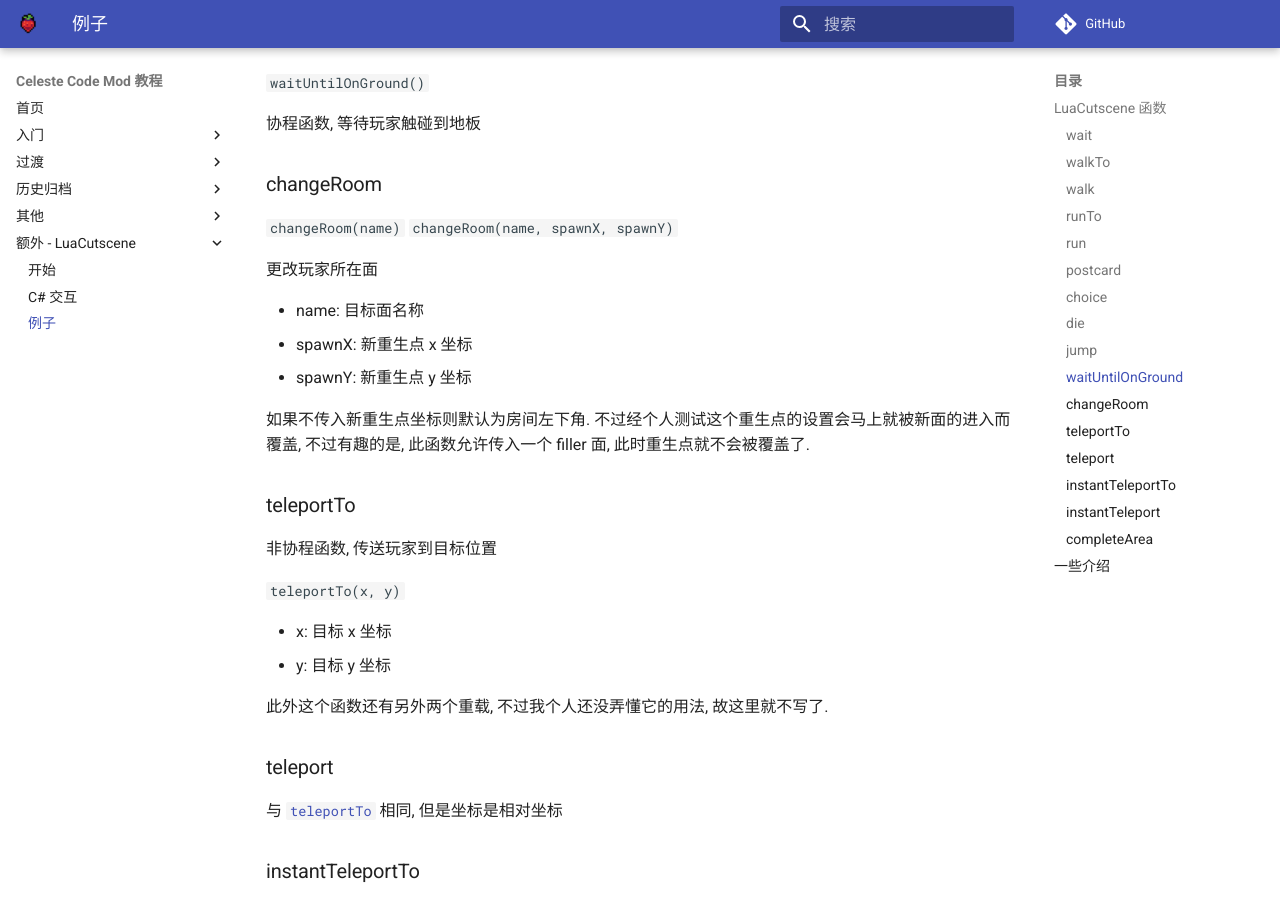
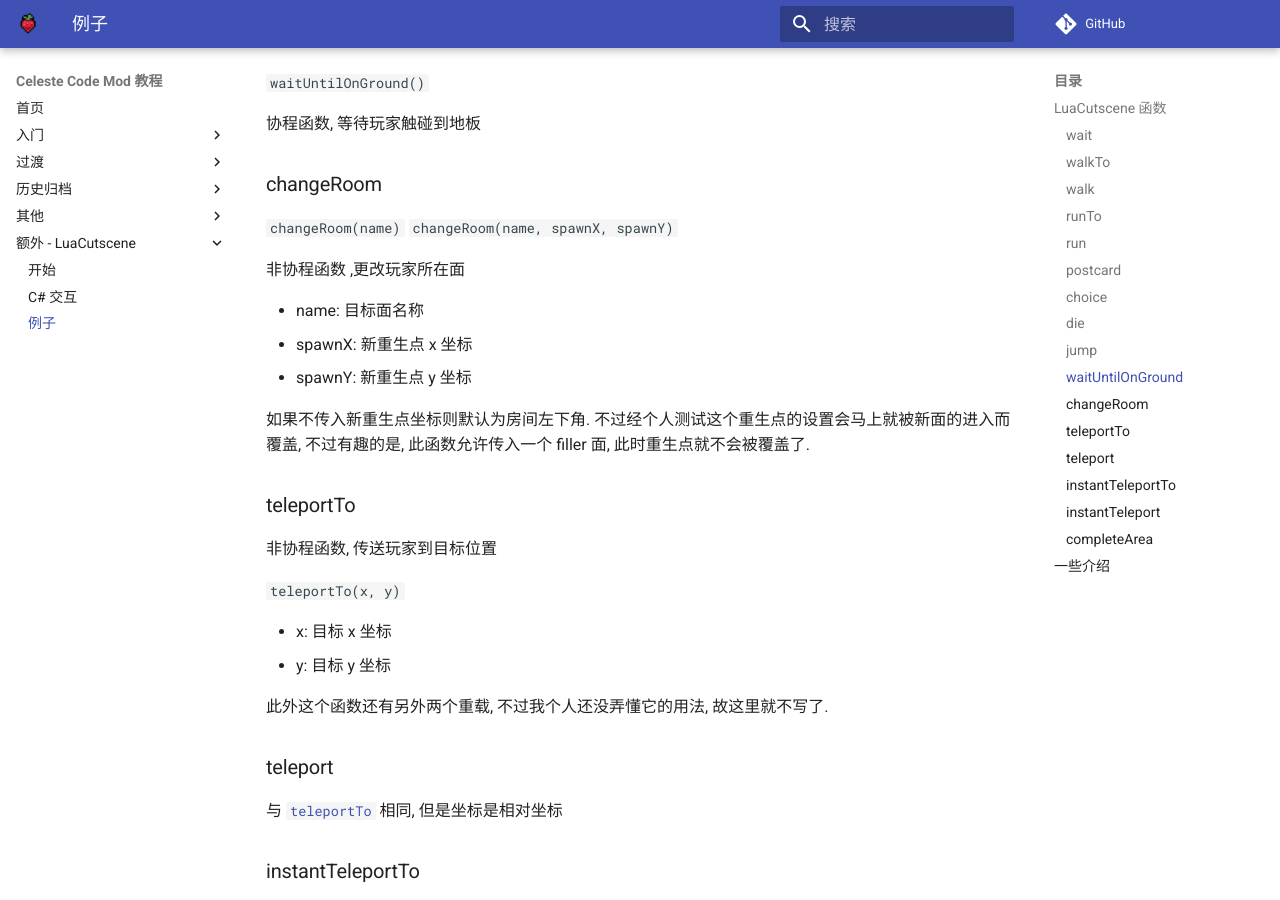
Before and after one commit to Saplonily/CelesteModTutorial, an MkDocs documentation site: the page built from docs/extra_luacs/examples.md, in a window 1280 px wide and 900 px high, scrolled down 2950 px. Built offline with MkDocs 1.6.1 and Material for MkDocs 9.7.7, drawn with Linux system fonts in a browser that asks for light colours; comment, search, counter and statistics services are not loaded.

Commit message:
小更改

```diff
--- a/docs/extra_luacs/examples.md
+++ b/docs/extra_luacs/examples.md
@@ -126,7 +126,7 @@ say("CHOICE_SAY_" .. tostring(chosen));
 `changeRoom(name)`
 `changeRoom(name, spawnX, spawnY)`
 
-更改玩家所在面
+非协程函数 ,更改玩家所在面
 
 - name: 目标面名称
 - spawnX: 新重生点 x 坐标
```
